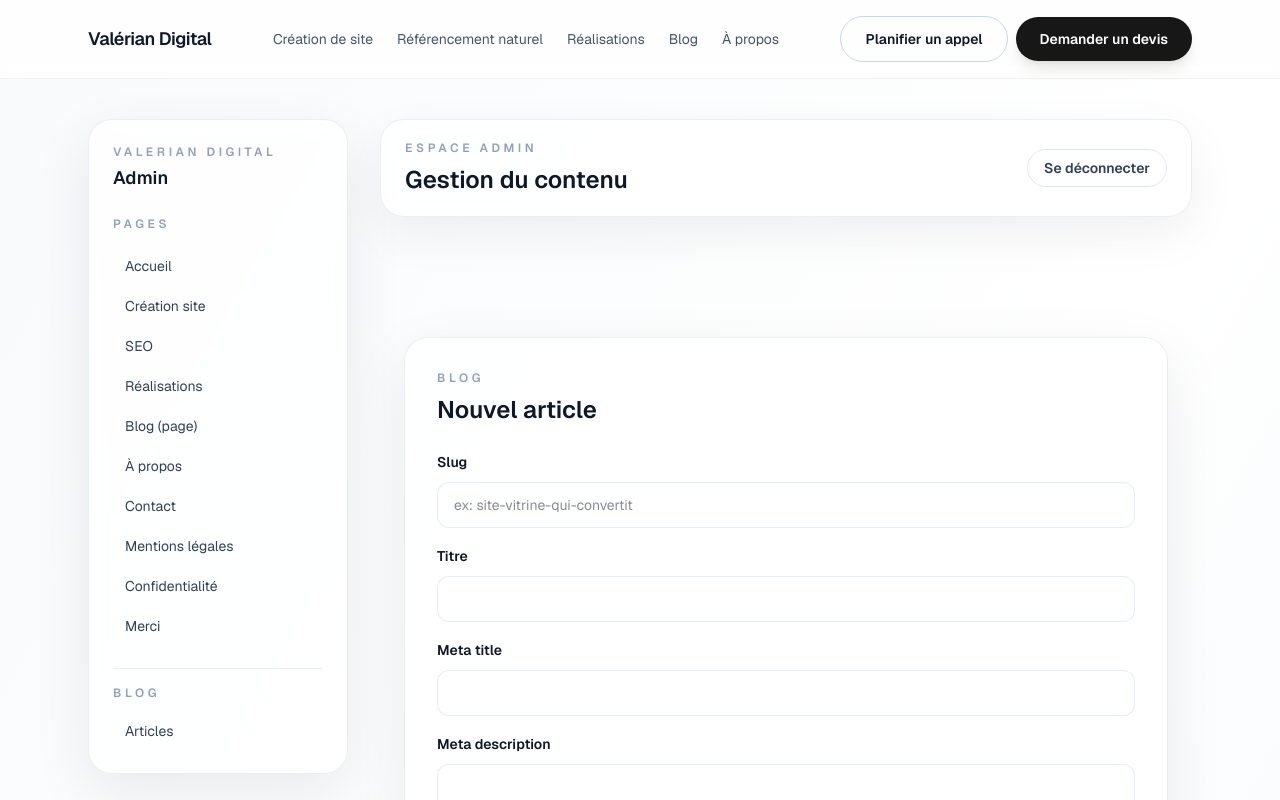
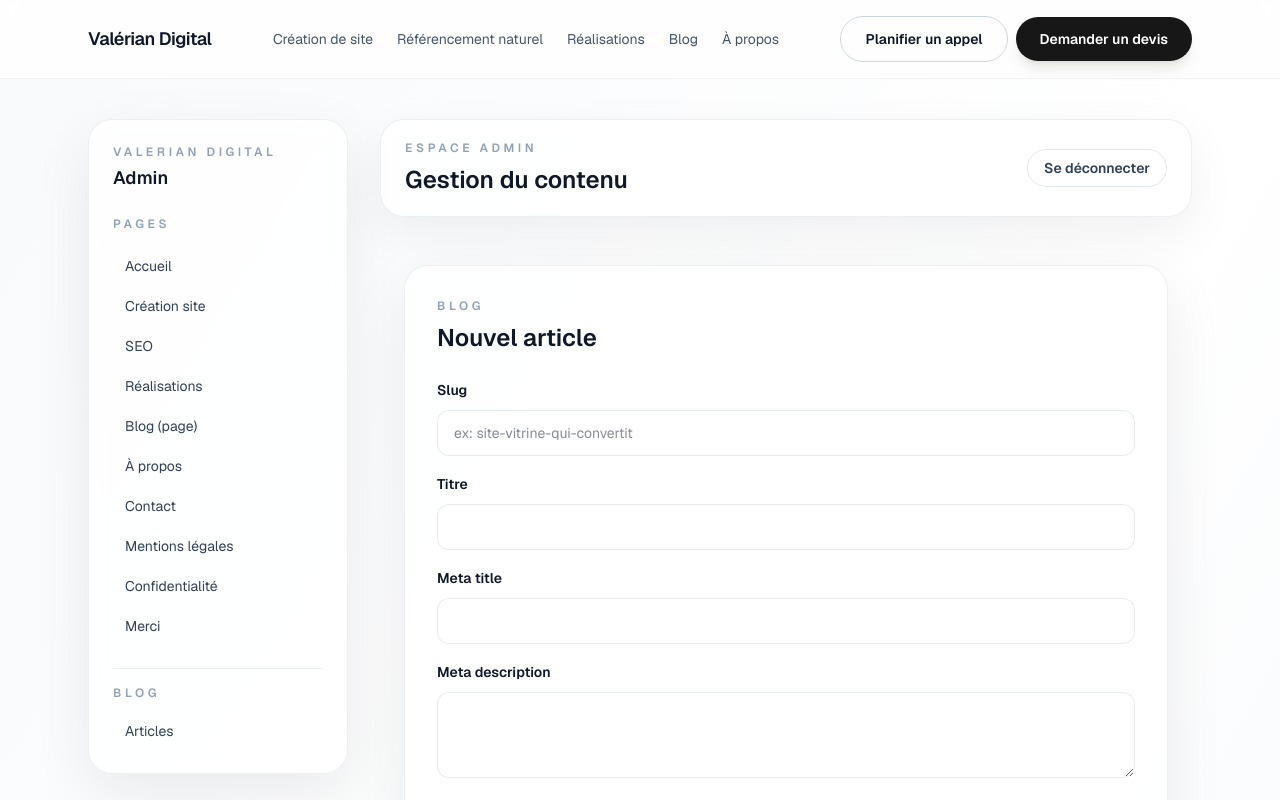
Before and after one commit to VBWEBcorp/valerian, a Next.js app: page /admin/blog/new in a window 1280 px wide. Shown: the top 800 px of the page. Built offline with nearby package versions, Linux system fonts and the light colour scheme.

Commit message:
Reduce admin page top padding

```diff
--- a/src/app/admin/blog/[slug]/page.tsx
+++ b/src/app/admin/blog/[slug]/page.tsx
@@ -73,7 +73,7 @@ export default function AdminBlogEditPage() {
   }
 
   return (
-    <Section>
+    <Section className="pt-4 pb-12 md:pt-6 md:pb-14">
       <Container>
         <form
           onSubmit={handleSave}
--- a/src/app/admin/blog/new/page.tsx
+++ b/src/app/admin/blog/new/page.tsx
@@ -44,7 +44,7 @@ export default function AdminBlogNewPage() {
   }
 
   return (
-    <Section>
+    <Section className="pt-4 pb-12 md:pt-6 md:pb-14">
       <Container>
         <form
           onSubmit={handleSubmit}
--- a/src/app/admin/blog/page.tsx
+++ b/src/app/admin/blog/page.tsx
@@ -44,7 +44,7 @@ export default function AdminBlogListPage() {
   }
 
   return (
-    <Section>
+    <Section className="pt-4 pb-12 md:pt-6 md:pb-14">
       <Container>
         <div className="rounded-3xl border border-slate-200/70 bg-white/80 p-8 shadow-[0_20px_60px_rgba(15,23,42,0.08)] backdrop-blur">
           <div className="flex flex-wrap items-center justify-between gap-4">
--- a/src/app/admin/content/[slug]/page.tsx
+++ b/src/app/admin/content/[slug]/page.tsx
@@ -113,7 +113,7 @@ export default function AdminContentPage() {
   }
 
   return (
-    <Section>
+    <Section className="pt-4 pb-12 md:pt-6 md:pb-14">
       <Container>
         <form
           onSubmit={handleSave}
```
